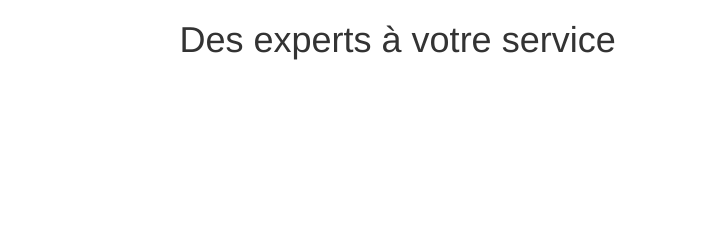
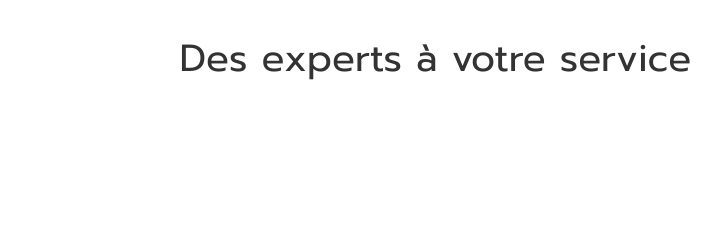
Before and after one commit to thomgo/agence_immobili-re, a plain HTML site: page index.html in a window 1280 px wide. Shown: the full height of the page, 378-1099 px from the left. Drawn offline with nearby package versions, Linux system fonts and the light colour scheme.

Commit message:
style h1 on diferrent sizes in main.css

```diff
--- a/css/main.css
+++ b/css/main.css
@@ -94,8 +94,22 @@ textarea {
 /* ==========================================================================
    Author's custom styles
    ========================================================================== */
+body {
+  display: flex;
+}
 
+header {
+  width: 100%;
+}
+ header section {
+   margin: auto;
+ }
 
+h1 {
+  font-family: 'Prompt', sans-serif;
+  font-size: 1.1em;
+  margin-top: .3em;
+}
 
 /* ##################################################################### */
 /* ##########################   SMARTPHONE   ########################### */
@@ -109,6 +123,12 @@ textarea {
 /* ##################################################################### */
 /* Small devices (tablets, 768px and up) */
 @media (min-width: 768px) {
+
+  h1 {
+    font-size: 2em;
+    margin-top: .5em;
+  }
+
 
 }
 
@@ -125,6 +145,11 @@ textarea {
 /* ##################################################################### */
 /* Large devices (large desktops, 1200px and up) */
 @media (min-width: 1200px) {
+
+  h1 {
+    font-size: 2.7em;
+    margin-top: 1em;
+  }
 
 }
 
```
